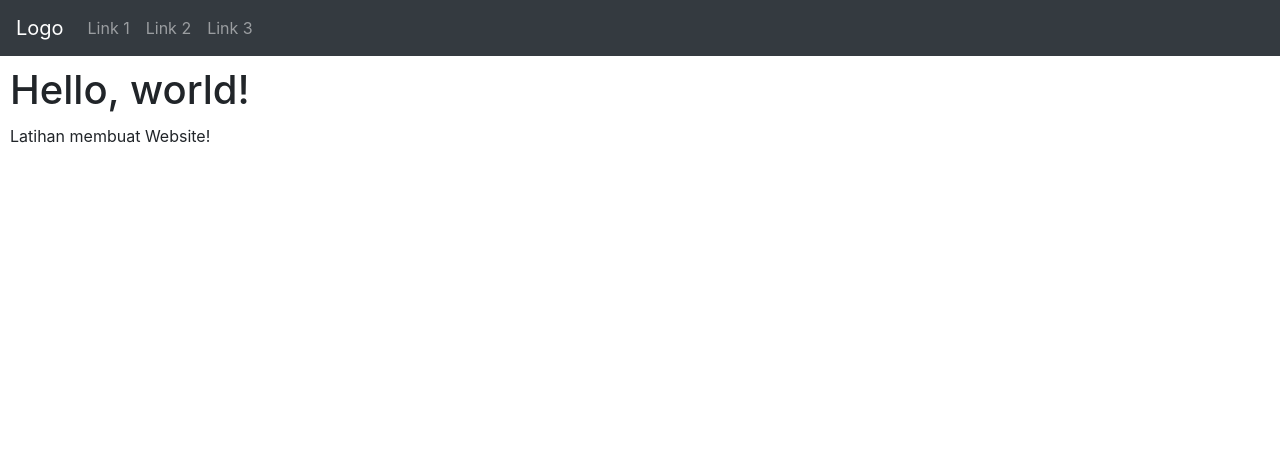
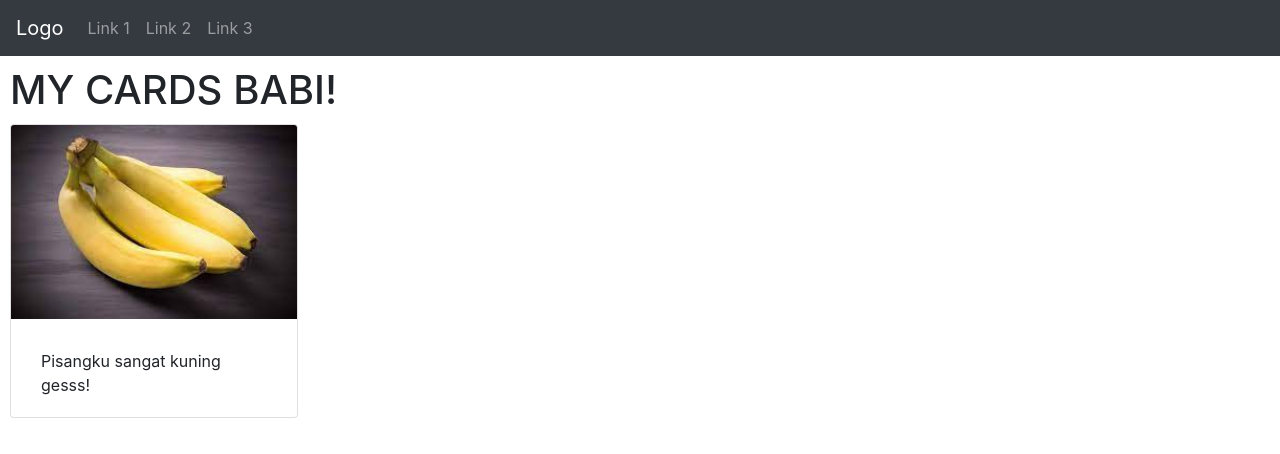
Before and after one commit to daffaghaliza/website_babi, a plain HTML site: page index.html in a window 1280 px wide. Drawn offline with nearby package versions, Linux system fonts and the light colour scheme.

Commit message:
nambahin gambar pisang gess

```diff
--- a/index.html
+++ b/index.html
@@ -33,9 +33,14 @@
     </nav>
 
     <!-- table of content -->
-    <h1>Hello, world!</h1>
-    <p>Latihan membuat Website!</p>
-
-
+    <h1>MY CARDS BABI!</h1>
+    <div class="card" style="width: 18rem;">
+        <img src="./pisang.jpeg" class="card-img-top" alt="...">
+        <div class="card-body">
+            <p class="card-text">
+                Pisangku sangat kuning gesss!
+            </p>
+        </div>
+    </div>
 </body>
 </html>
--- a/style.css
+++ b/style.css
@@ -1,3 +1,7 @@
-h1, p {
+h1, p{
     margin: 10px;
 }
+
+.card {
+    margin: 10px;
+}
```
Also changed, not shown: pisang.jpeg (added).
